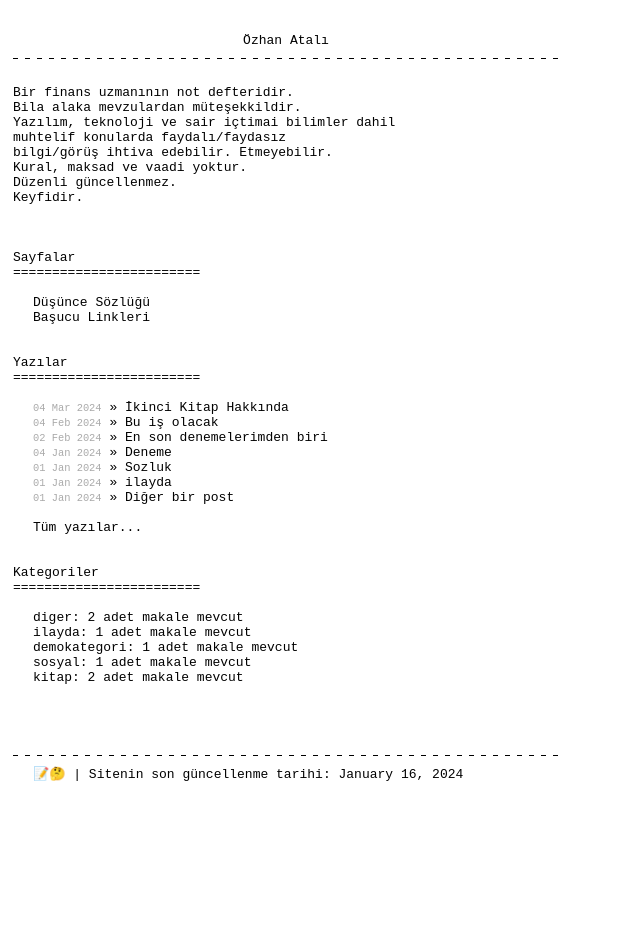
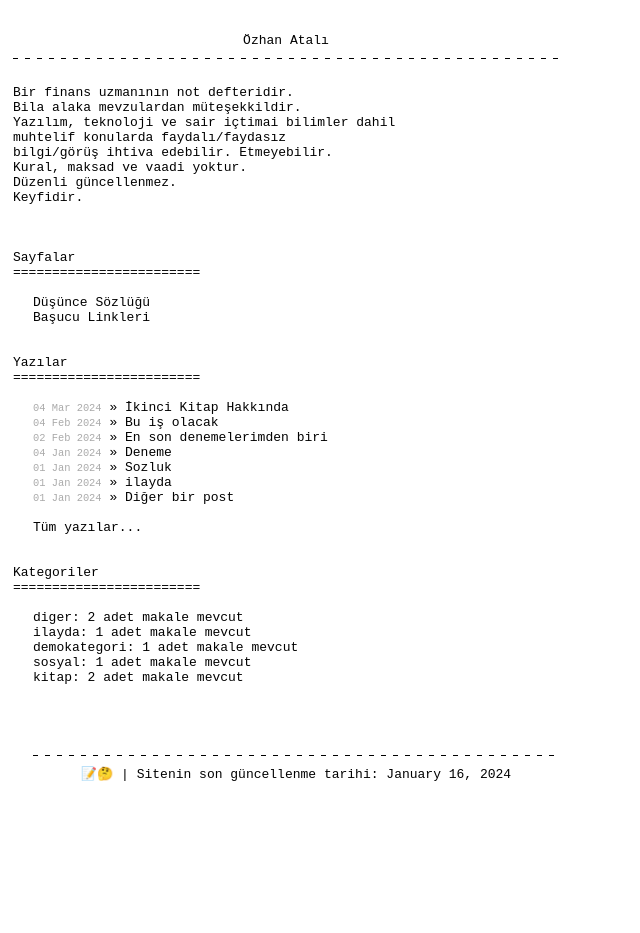
Before and after one commit to ozhanatali/ozhanatali.github.io, a Jekyll site: the page built from index.html, in a window 1280 px wide. Shown: the whole page, without its empty margins (0-640 px from the left). Built offline with Jekyll 4.4.1, drawn with Linux system fonts in a browser that asks for light colours.

Commit message:
Update default.html

```diff
--- a/_layouts/default.html
+++ b/_layouts/default.html
@@ -32,8 +32,8 @@
   {{ content }}
 
 <br><br><br><br>
+<div class="title" style="margin-left:20px">
 <hr class="border02">
-<div style="margin-left:20px">
 📝🤔 | Sitenin son güncellenme tarihi: {{ site.time | date: '%B %d, %Y' }}
 </div
 <br><br>
```
